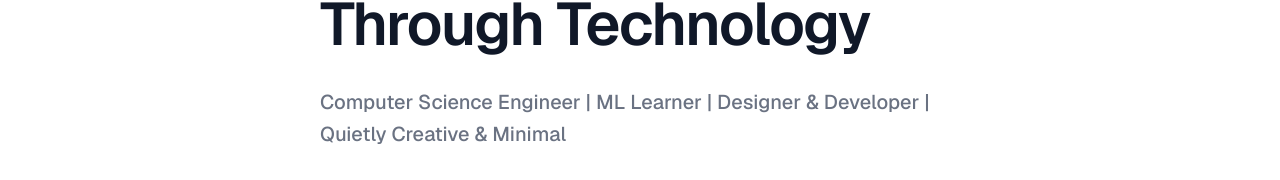
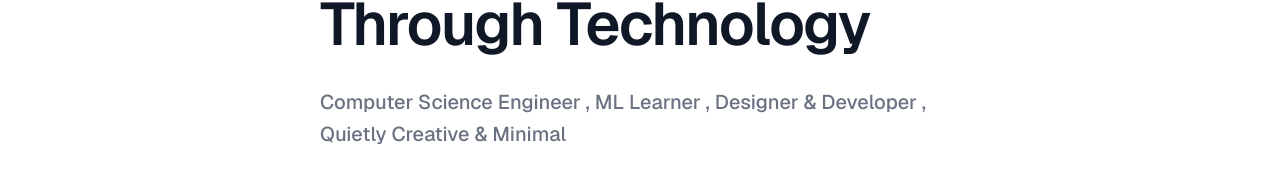
Before and after one commit to gracyspatel/portfolio-site, a Next.js app: page / in a window 1280 px wide. Shown: the part 282-462 px from the top of the page. Built offline with nearby package versions, Linux system fonts and the light colour scheme.

Commit message:
imag tags

```diff
--- a/src/app/page.tsx
+++ b/src/app/page.tsx
@@ -6,7 +6,7 @@ export default function Home() {
     <div className="flex flex-col gap-[32px] items-center sm:items-start mx-auto max-w-2xl p-8 sm:p-4 py-28 sm:py-28 lg:py-32">
             <div className="text-left">
             <h1 className="text-5xl font-semibold tracking-tight text-balance text-gray-900 sm:text-6xl">Shaping Ideas Through Technology</h1>
-            <p className="mt-8 text-lg font-medium text-pretty text-gray-500 sm:text-xl/8">Computer Science Engineer | ML Learner | Designer & Developer | Quietly Creative & Minimal</p>
+            <p className="mt-8 text-lg font-medium text-pretty text-gray-500 sm:text-xl/8">Computer Science Engineer , ML Learner , Designer & Developer , Quietly Creative & Minimal</p>
             </div>
             <div className="flex gap-4 items-center flex-col sm:flex-row">
               <Link
```
